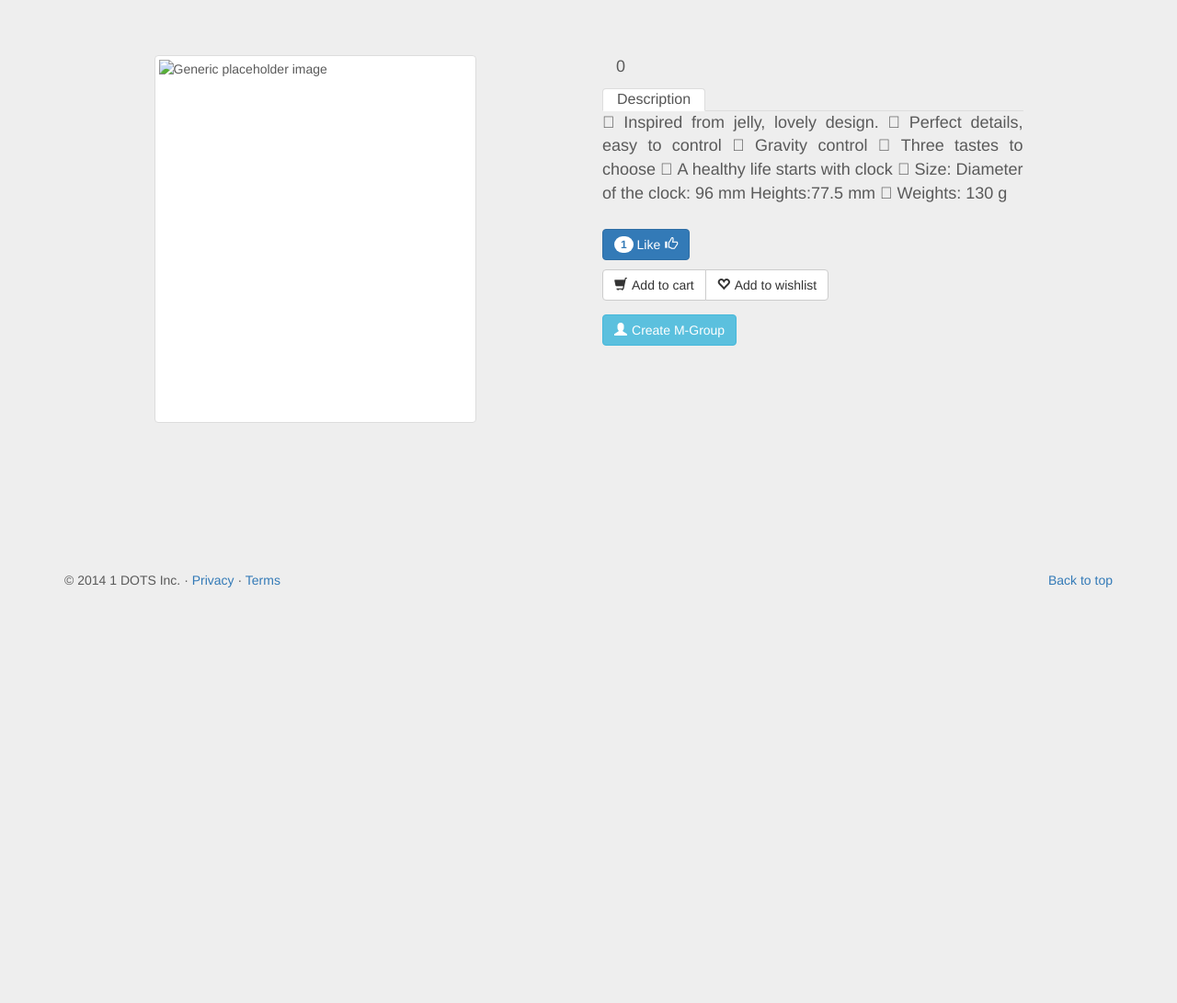
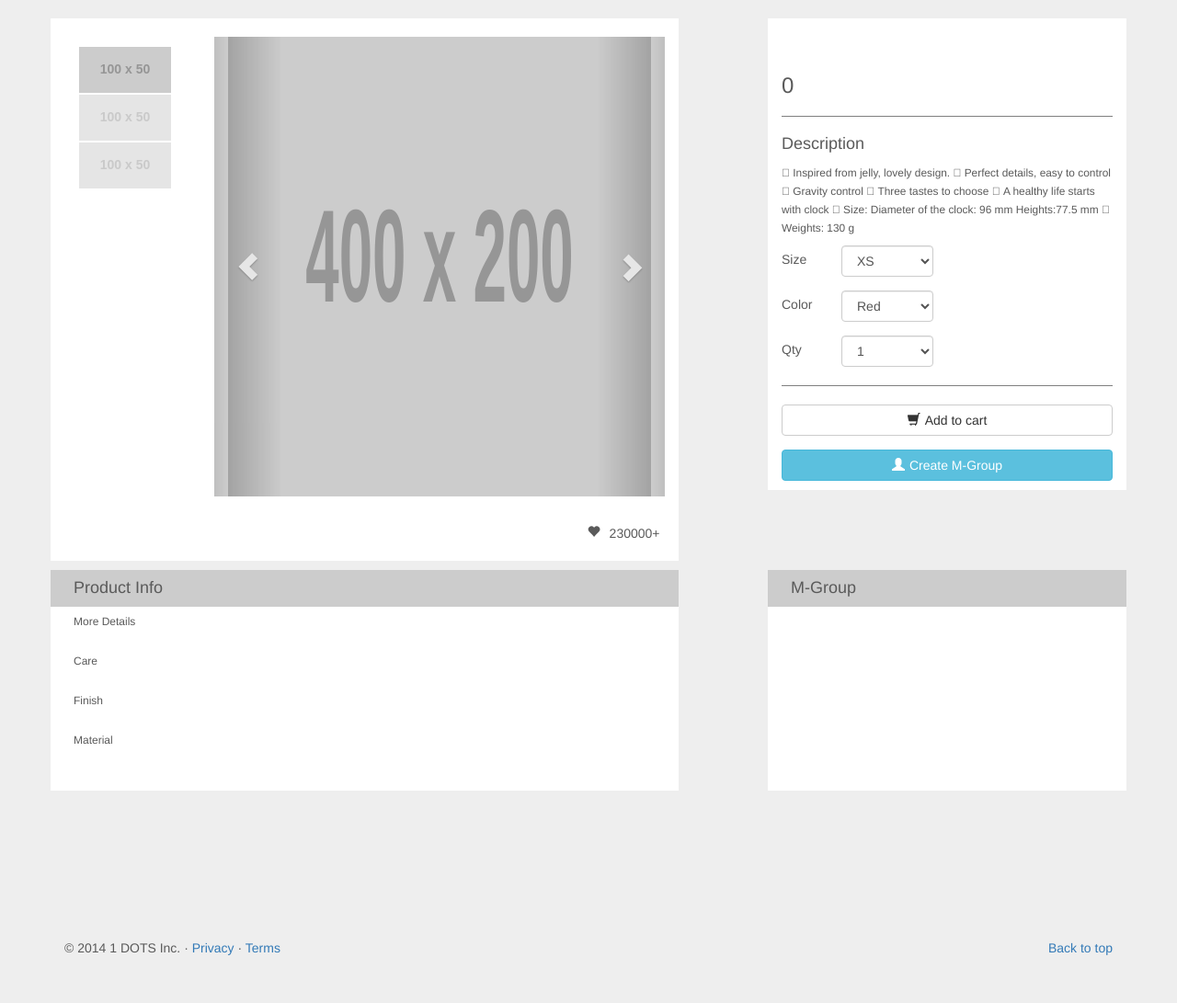
Before and after one commit to yansong10101/serverqa, a Django app: page /product/4/ in a window 1280 px wide. Shown: the part 51-1142 px from the top of the page at 92% size. Before the commit the page ends 690 px from the top, so only its background shows below. Run offline with Django 3.2, Linux system fonts and the light colour scheme; data comes from the database, SQL or seed files in the repository; grey boxes labelled with a size stand in for pictures from a placeholder-image service; data that the repository does not hold is empty; parts of the project's set-up code (start-up, migrations or seed data) failed here and were passed over; some libraries are stand-ins or nearby versions.

Commit message:
add more to gitignore. Also add the product-page.

```diff
--- a/static/css/product_entry.css
+++ b/static/css/product_entry.css
@@ -1,47 +1,124 @@
-#mainImg{
+#heart, #like{
+    float: right;
+    margin: 10px 5px;
+}
+#mainImg {
     width: 350px;
     height: 400px;
 }
 
-#product_name{
-    text-align: center;
+br {
+    display: block;
+    margin: 20px 0;
+    line-height: 150%;
+    border-bottom: 1px solid grey;
+    content: " ";
 }
 
-.product_info{
-    font-size: large;
+.featurette > div{
+    background-color: white;
+}
+.product_info {
+    padding-bottom: 10px;
 }
 
-#product_code{
+.product_detail{
+    padding-bottom: 10px;
+}
+#product_code {
     font-size: small;
     font-style: oblique;
 }
 
-#regular_price #sale_price{
+#regular_price #sale_price {
     color: darkred;
 }
 
-.nav-tabs>li>a{
+.nav-tabs>li>a {
     font-size: medium;
     padding-bottom: 0px;
     padding-top: 0px;
 }
 
-#social_block{
+#social_block {
     text-align: left;
 }
 
-#product_like{
+#product_like {
     margin-bottom: 10px;
 }
 
-#create_group{
+#create_group {
     margin-top: 15px;
 }
 
-#view_group{
+#view_group {
     margin-top: 15px;
 }
 
-article ul, article ul li{
+.size {
+    margin-top: 10px;
+}
+
+article ul,
+article ul li {
     margin-left: 0;
 }
+
+.size label {
+    font-size: 100%;
+    font-weight: normal;
+    padding-top: 5px;
+}
+
+.bottom-info-header{
+    margin-top: 10px;
+}
+
+.title{
+    margin: 0px;
+    padding:10px;
+}
+
+.header{
+    background-color: #cccccc;
+}
+
+.bottom-info > div{
+    background-color: white;
+    height: 200px;
+}
+
+/****carousel*****/
+#carousel-custom {
+    margin: 20px auto;
+    width: 100%;
+}
+#carousel-custom .carousel-indicators {
+    margin: 10px 0 0;
+    position: static;
+    text-align: left;
+    white-space: nowrap;
+}
+#carousel-custom .carousel-indicators li {
+    background-color: transparent;
+    -webkit-border-radius: 0;
+    border-radius: 0;
+    display: block;
+    height: auto;
+    margin: 0 !important;
+    width: auto;
+}
+#carousel-custom .carousel-indicators li img {
+    display: block;
+    opacity: 0.5;
+}
+#carousel-custom .carousel-indicators li.active img {
+    opacity: 1;
+}
+#carousel-custom .carousel-indicators li:hover img {
+    opacity: 0.75;
+}
+#carousel-custom .carousel-outer {
+    position: relative;
+}
--- a/templates/product.html
+++ b/templates/product.html
@@ -9,56 +9,140 @@
     <script type="text/javascript">var switchTo5x=true;</script>
     <script type="text/javascript" src="https://ws.sharethis.com/button/buttons.js"></script>
     <script type="text/javascript">stLight.options({publisher: "1d0d7a7d-7be0-4769-ab66-f1a5620bb556", doNotHash: false, doNotCopy: false, hashAddressBar: true});</script>
+    <script type="text/javascript" src="http://coolcarousels.frebsite.nl/js/jquery.js"></script>
+  <script type="text/javascript" src="http://coolcarousels.frebsite.nl/js/jquery.carouFredSel.js"></script>
 
 
     <div id="alert_msg" class="" style="display:none;"></div>
+    <div class="row featurette">
+        <div class="col-md-7 product_detail">
 
-    <h2 id="product_name"></h2>
-    <br>
+          <div id='carousel-custom' class='carousel slide row' data-ride='carousel'>
+            <!-- Indicators -->
+    <div class="col-sm-3">
+    <ol class='carousel-indicators mCustomScrollbar'>
+        <li data-target='#carousel-custom' data-slide-to='0' class='active'><img src='http://placehold.it/100x50&text=slide1' alt='' /></li>
+        <li data-target='#carousel-custom' data-slide-to='1'><img src='http://placehold.it/100x50&text=slide2' alt='' /></li>
+        <li data-target='#carousel-custom' data-slide-to='2'><img src='http://placehold.it/100x50&text=slide3' alt='' /></li>
+    </ol>
+    </div>
+    <div class='carousel-outer col-sm-9'>
+        <!-- Wrapper for slides -->
+        <div class='carousel-inner'>
+            <div class='item active'>
+                <img src='http://placehold.it/400x200&text=slide1' alt='' />
+            </div>
+            <div class='item'>
+                <img src='http://placehold.it/400x200&text=slide2' alt='' />
+            </div>
+            <div class='item'>
+                <img src='http://placehold.it/400x200&text=slide3' alt='' />
+            </div>
+        </div>
 
-      <div class="row featurette">
-        <div class="col-md-1"></div>
-        <div class="col-md-5">
-          <img id="mainImg" class="img-thumbnail" alt="Generic placeholder image">
-            <div id="social_block">
+        <!-- Controls -->
+        <a class='left carousel-control' href='#carousel-custom' data-slide='prev'>
+            <span class='glyphicon glyphicon-chevron-left'></span>
+        </a>
+        <a class='right carousel-control' href='#carousel-custom' data-slide='next'>
+            <span class='glyphicon glyphicon-chevron-right'></span>
+        </a>
+    </div>
+
+
+</div>
+<span id="like">230000+</span><span id="heart" class="glyphicon glyphicon-heart"></span>
+          <!--<img id="mainImg" class="img-thumbnail" alt="Generic placeholder image">
+           <div id="social_block">
                 <span class='st_facebook_large' st_title="1 dots | {{ product.product_name }}" st_image="https://popdesign.s3.amazonaws.com/test/static/products/20150000004/main.jpg"></span>
                 <span class='st_twitter_large'></span>
                 <span class='st_googleplus_large'></span>
                 <span class='st_linkedin_large'></span>
                 <span class='st_pinterest_large'></span>
-            </div>
+            </div>-->
         </div>
-        <div class="col-md-5 product_info">
+        <div class="col-md-4 col-md-offset-1 product_info">
+        <h1 id="product_name"></h1>
+                  <p id="product_code"></p>
+
           <span id="regular_price"></span>&nbsp;<span id="sale_price"></span>&nbsp;<span id="is_in_stock"></span>
-          <span id="number_in_stock">{{ product.number_in_stock }}</span>
-          <p id="product_code"></p>
+          <h3 id="number_in_stock">{{ product.number_in_stock }}</h3>
+                <br />
 
-          <ul class="nav nav-tabs">
-            <li role="presentation" class="active"><a href="#">Description</a></li>
-          </ul>
-          <article id="product_description" class="text-justify">{{ product.description | safe }}</article>
-          <br>
+          <h4>Description</h4>
+          <small id="product_description">{{ product.description | safe }}</small>
+          <form class="form-horizontal">
+          <div class="form-group size">
+          <label class="col-sm-2">Size</label>
+          <div class="col-sm-4">
+          <select class="form-control">
+  <option>XS</option>
+  <option>S</option>
+  <option>M</option>
+  <option>L</option>
+</select>
+</div>
+</div>
+<div class="form-group size">
+          <label class="col-sm-2">Color</label>
+          <div class="col-sm-4">
+          <select class="form-control">
+  <option>Red</option>
+  <option>Yellow</option>
+  <option>Blue</option>
+  <option>Brown</option>
+</select>
+</div>
+</div>
+<div class="form-group size">
+          <label class="col-sm-2">Qty</label>
+          <div class="col-sm-4">
+          <select class="form-control">
+  <option>1</option>
+  <option>2</option>
+  <option>3</option>
+  <option>4</option>
+</select>
+</div>
+</div>
+</form>
+          <br />
 
-          <button id="product_like" class="btn btn-default btn-primary"><span id="like_count" class="badge">{{ product.number_like }}</span> Like<i style="margin-left: 5px;" class="glyphicon glyphicon-thumbs-up"></i></button>
-          <br>
+          <!--<button id="product_like" class="btn btn-default btn-primary"><span id="like_count" class="badge">{{ product.number_like }}</span> Like<i style="margin-left: 5px;" class="glyphicon glyphicon-thumbs-up"></i></button>
+          <br />-->
 
-          <div class="btn-group">
-              <button id="add_to_cart" class="btn btn-default"><i style="margin-right: 5px;" class="glyphicon glyphicon-shopping-cart"></i>Add to cart</button>
-              <button id="add_to_wishlist" class="btn btn-default"><i style="margin-right: 5px;" class="glyphicon glyphicon-heart-empty"></i>Add to wishlist</button>
-          </div>
-
-          <br>
-          {% if show_create %}
-            <a id="create_group" class="btn btn-info"><span style="margin-right: 5px;" class="glyphicon glyphicon-user"></span>Create M-Group</a>
+              <button id="add_to_cart" class="btn btn-default btn-block"><i style="margin-right: 5px;" class="glyphicon glyphicon-shopping-cart"></i>Add to cart</button>
+              {% if show_create %}
+            <a id="create_group" class="btn btn-info btn-block"><span style="margin-right: 5px;" class="glyphicon glyphicon-user"></span>Create M-Group</a>
           {% else %}
-            <a id="view_group" class="btn btn-info"><span style="margin-right: 5px;" class="glyphicon glyphicon-user"></span>See created group</a>
+            <a id="view_group" class="btn btn-info btn-block"><span style="margin-right: 5px;" class="glyphicon glyphicon-user"></span>See created group</a>
           {% endif %}
-
+              <!--<button id="add_to_wishlist" class="btn btn-default"><i style="margin-right: 5px;" class="glyphicon glyphicon-heart-empty"></i>Add to wishlist</button>-->
         </div>
-        <div class="col-md-1"></div>
+      </div>
+      <div class="row bottom-info-header">
+      <div class="col-md-7  header">
+      <h4 class="title">Product Info</h4>
+      </div>
+      <div class="col-md-4 col-md-offset-1 header">
+      <h4 class="title">M-Group</h4>
+      </div>
+      </div>
+      <div class="row bottom-info my-row">
+      <div class="col-md-7">
+      <h6 class="title">More Details</h6>
+      <p></p>
+        <h6 class="title">Care</h6>
+<p></p>
+      <h6 class="title">Finish</h6>
+<p></p>
+      <h6 class="title">Material</h6>
+<p></p>
+      </div>
+      <div class="col-md-4 col-md-offset-1">
+      </div>
       </div>
 
-    <div id="product_review"></div>
 
         <script type="text/javascript">
         var host = window.location.origin;
```
Also changed, not shown: 4 other files.
